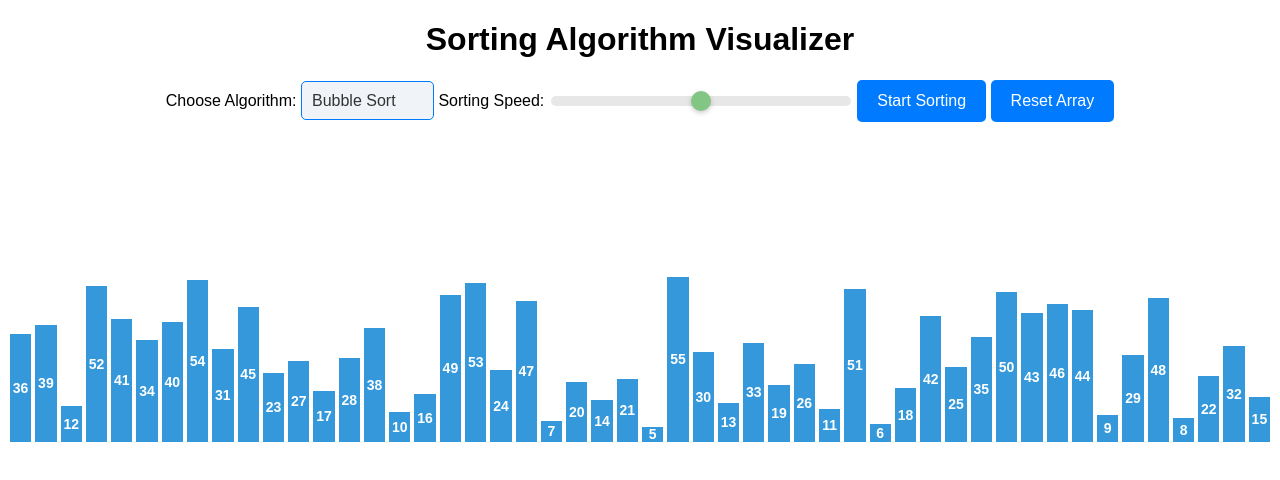
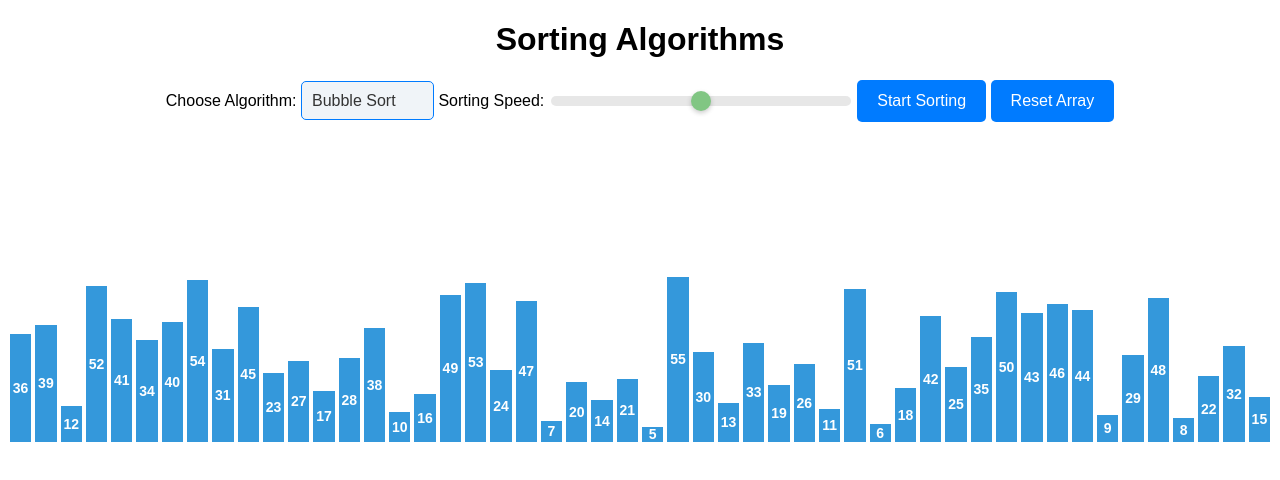
Before and after one commit to Lisownik/Algorytmy-Sortowania, a plain HTML site: page index.html in a window 1280 px wide. Drawn offline with Linux system fonts and the light colour scheme.

Commit message:
Changed the title

```diff
--- a/index.html
+++ b/index.html
@@ -3,12 +3,12 @@
 <head>
   <meta charset="UTF-8">
   <meta name="viewport" content="width=device-width, initial-scale=1.0">
-  <title>Sorting Algorithm Visualizer</title>
+  <title>Sorting Algorithms</title>
   <link rel="stylesheet" href="style.css">
 </head>
 <body>
 <div class="container">
-  <h1>Sorting Algorithm Visualizer</h1>
+  <h1>Sorting Algorithms</h1>
   <div class="controls">
     <label for="algorithm">Choose Algorithm:</label>
     <select id="algorithm" class="select-dropdown">
```
